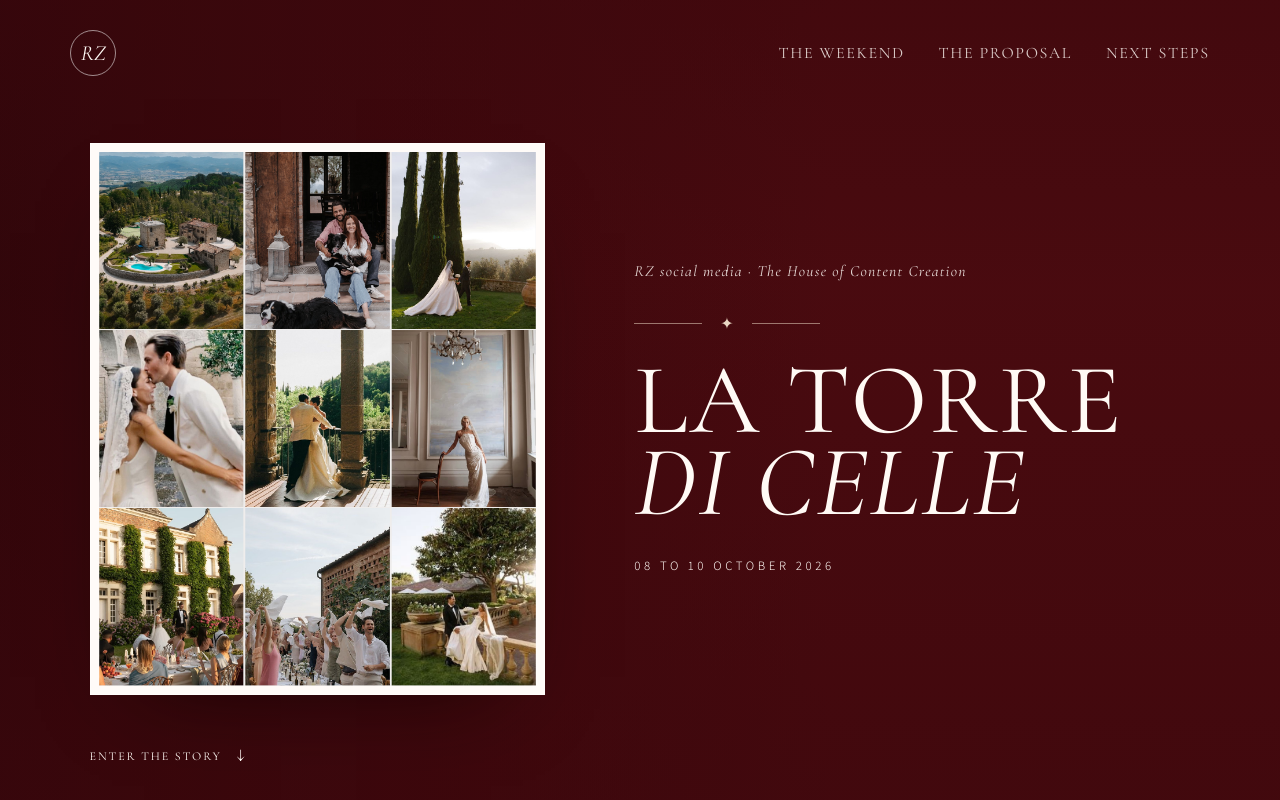
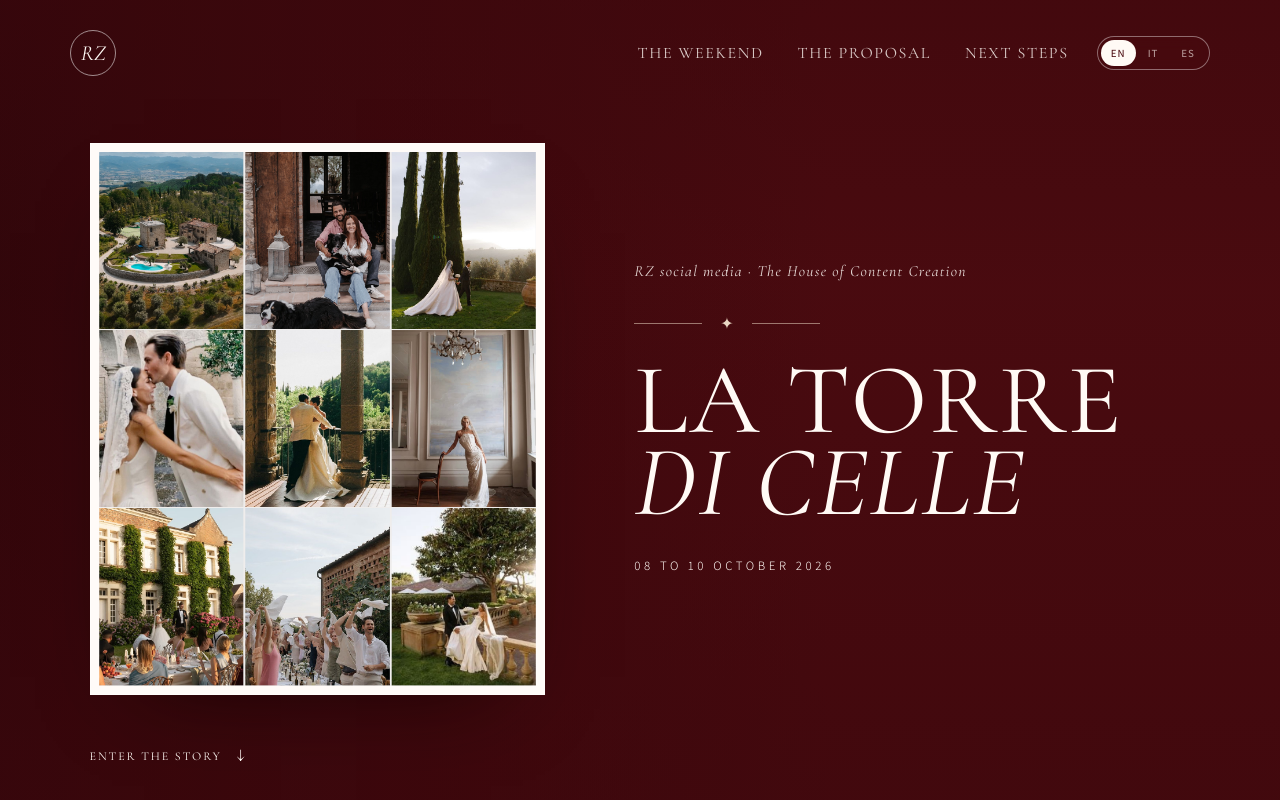
Before and after one commit to rz-social-media/price-proposal-tuscany, a Next.js app: page / in a window 1280 px wide. Shown: the top 800 px of the page. Built offline with nearby package versions, Linux system fonts and the light colour scheme.

Commit message:
Add Italian and Spanish translations

```diff
--- a/app/globals.css
+++ b/app/globals.css
@@ -83,3 +83,10 @@
 .hero h1{font-size:clamp(4.8rem,7.8vw,8.2rem);line-height:.82;text-align:left}
 .hero-date{margin-top:32px}
 @media(max-width:900px){.hero{height:auto;min-height:920px}.hero-content{grid-template-columns:1fr;grid-template-rows:auto auto;justify-items:center;gap:34px;padding:118px 7vw 90px;text-align:center}.hero-copy{grid-column:1;grid-row:1;align-items:center;text-align:center}.hero-board{grid-column:1;grid-row:2;width:min(72vw,360px)}.hero h1{font-size:clamp(4rem,16vw,6.2rem);text-align:center}.hero .keyline{margin:20px auto 15px}.hero-date{margin-top:22px}.scroll-cue{display:none}}
+
+.nav-right{display:flex;align-items:center;gap:28px}
+.language-switcher{display:flex;align-items:center;border:1px solid #fff6;border-radius:999px;padding:3px;background:#4b0b1066;backdrop-filter:blur(8px)}
+.language-switcher button{appearance:none;border:0;background:transparent;color:var(--white);font-family:var(--sans);font-size:.68rem;font-weight:500;letter-spacing:.1em;line-height:1;min-width:35px;padding:8px 9px;border-radius:999px;cursor:pointer;opacity:.62;transition:background .25s,opacity .25s}
+.language-switcher button:hover{opacity:1}
+.language-switcher button.active{background:var(--white);color:var(--deep);opacity:1}
+@media(max-width:800px){.nav{justify-content:flex-end;padding:24px 6vw}.nav-mark{display:none}.nav-right{gap:0}.language-switcher button{min-width:34px;padding:8px}.hero-content{padding-top:88px}}
--- a/app/page.tsx
+++ b/app/page.tsx
@@ -1,36 +1,214 @@
-import type { Metadata } from "next";
+"use client";
 
-export const metadata: Metadata = {
-  title: "La Torre di Celle | Content Partnership Proposal",
-  description:
-    "A cinematic content proposal for La Torre di Celle, Tuscany, October 8 to 10, 2026.",
+import { useEffect, useState } from "react";
+
+type Language = "en" | "it" | "es";
+type PackageCopy = {
+  title: string;
+  coverageLabel: string;
+  coverage: string;
+  includesLabel: string;
+  items: readonly string[];
+  note: string;
 };
 
 const publicBasePath = process.env.NEXT_PUBLIC_BASE_PATH ?? "";
 const asset = (path: string) => `${publicBasePath}${path}`;
 
-const days = [
-  {
-    number: "01",
-    date: "Thursday · October 8",
-    title: "Pasta, hands in the dough",
-    image: "/images/pasta-workshop.jpg",
+const translations = {
+  en: {
+    nav: ["The weekend", "The proposal", "Next steps"],
+    languageLabel: "Choose language",
+    brandLine: "RZ social media · The House of Content Creation",
+    date: "08 TO 10 OCTOBER 2026",
+    enter: "Enter the story",
+    introEyebrow: "A beautiful beginning",
+    introTitle: ["One weekend.", "Many stories."],
+    introLead: "La Torre di Celle is more than a venue. It is a world where food, landscape, hospitality and celebration naturally become content people want to save.",
+    introBody: "This proposal is designed to turn your own wedding weekend into a living content library: personal memories for you, a refined visual identity for the venue, and a clear example of what future couples can experience here.",
+    weekendEyebrow: "The wedding weekend",
+    weekendTitle: ["Three days,", "one visual language."],
+    days: [
+      { date: "Thursday · October 8", title: "Pasta, hands in the dough" },
+      { date: "Friday · October 9", title: "Fire, flour & celebration" },
+      { date: "Saturday · October 10", title: "The wedding day" },
+    ],
+    priceTitle: "PRICE LIST",
+    weddingPackage: {
+      title: "Wedding Weekend",
+      coverageLabel: "Coverage:",
+      coverage: "Three days",
+      includesLabel: "Package includes:",
+      items: [
+        "Live Instagram account management, including real-time Stories and feed posts",
+        "Unlimited edited still photography across the full weekend",
+        "Two short Thursday Reels: one featuring the venue, landscape and guest arrivals, and one featuring the pasta workshop",
+        "Two Friday Reels: one showing a morning and day at the venue, and one featuring the pizza evening",
+        "Three wedding-day Reels shaped around the day, including the Vespa arrival, getting ready, ceremony and dinner",
+        "One highlight Reel bringing all three days together",
+        "Professional cinema cameras, vintage cameras and drone footage",
+      ],
+      note: "October 8 to 10, 2026",
+    },
+    partnerPackage: {
+      title: "Partner Shoot",
+      coverageLabel: "Coverage:",
+      coverage: "Tailored to each event",
+      includesLabel: "Package includes:",
+      items: [
+        "A tailored RZ content package for each couple",
+        "Pricing based on the event and selected package",
+        "Final scope agreed in coordination with La Torre",
+        "20% commission for La Torre on every confirmed booking",
+      ],
+      note: "Final pricing coordinated with La Torre",
+    },
+    nextEyebrow: "The next chapter",
+    nextTitle: ["Let’s make October", "the beginning."],
+    nextBody: "The wedding is already going to be extraordinary. Our role is to make sure its energy, beauty and possibility continue long after the weekend ends.",
+    footer: "Content creation · Social media · Wedding stories",
   },
-  {
-    number: "02",
-    date: "Friday · October 9",
-    title: "Fire, flour & celebration",
-    image: "/images/pizza-evening.jpg",
+  it: {
+    nav: ["Il weekend", "La proposta", "Prossimi passi"],
+    languageLabel: "Scegli la lingua",
+    brandLine: "RZ social media · La casa della creazione di contenuti",
+    date: "DALL'8 AL 10 OTTOBRE 2026",
+    enter: "Entra nella storia",
+    introEyebrow: "Un bellissimo inizio",
+    introTitle: ["Un fine settimana.", "Tante storie."],
+    introLead: "La Torre di Celle è molto più di una location. È un mondo in cui cucina, paesaggio, ospitalità e festa si trasformano naturalmente in contenuti che viene voglia di salvare.",
+    introBody: "Questa proposta nasce per trasformare il vostro weekend di nozze in una libreria di contenuti viva: ricordi personali per voi, un'identità visiva raffinata per la location e un esempio concreto di ciò che le future coppie potranno vivere qui.",
+    weekendEyebrow: "Il weekend di nozze",
+    weekendTitle: ["Tre giorni,", "un solo linguaggio visivo."],
+    days: [
+      { date: "Giovedì · 8 ottobre", title: "Pasta, le mani in pasta" },
+      { date: "Venerdì · 9 ottobre", title: "Fuoco, farina e festa" },
+      { date: "Sabato · 10 ottobre", title: "Il giorno delle nozze" },
+    ],
+    priceTitle: "LISTINO PREZZI",
+    weddingPackage: {
+      title: "Weekend di nozze",
+      coverageLabel: "Copertura:",
+      coverage: "Tre giorni",
+      includesLabel: "Il pacchetto comprende:",
+      items: [
+        "Gestione live dell'account Instagram, con pubblicazione in tempo reale di Storie e post nel feed",
+        "Fotografie editate senza limiti per l'intero weekend",
+        "Due Reel brevi il giovedì: uno dedicato alla location, al paesaggio e all'arrivo degli ospiti, e uno dedicato al laboratorio di pasta",
+        "Due Reel il venerdì: uno dedicato alla mattina e alla giornata nella location, e uno dedicato alla serata pizza",
+        "Tre Reel il giorno delle nozze, costruiti sui momenti della giornata, tra cui l'arrivo in Vespa, i preparativi, la cerimonia e la cena",
+        "Un Reel highlight che riunisce il racconto di tutti e tre i giorni",
+        "Videocamere professionali, videocamere vintage e riprese con drone",
+      ],
+      note: "Dall'8 al 10 ottobre 2026",
+    },
+    partnerPackage: {
+      title: "Servizio Partner",
+      coverageLabel: "Copertura:",
+      coverage: "Su misura per ogni evento",
+      includesLabel: "Il pacchetto comprende:",
+      items: [
+        "Un pacchetto di contenuti RZ personalizzato per ogni coppia",
+        "Prezzo definito in base all'evento e al pacchetto selezionato",
+        "Contenuti e modalità finali concordati insieme a La Torre",
+        "Commissione del 20% a La Torre per ogni prenotazione confermata",
+      ],
+      note: "Prezzo finale concordato insieme a La Torre",
+    },
+    nextEyebrow: "Il prossimo capitolo",
+    nextTitle: ["Facciamo di ottobre", "l'inizio."],
+    nextBody: "Il matrimonio sarà già straordinario. Il nostro ruolo è fare in modo che la sua energia, la sua bellezza e tutte le sue possibilità continuino a vivere ben oltre la fine del weekend.",
+    footer: "Creazione di contenuti · Social media · Storie di matrimonio",
   },
-  {
-    number: "03",
-    date: "Saturday · October 10",
-    title: "The wedding day",
-    image: "/images/wedding-day.jpg",
+  es: {
+    nav: ["El fin de semana", "La propuesta", "Próximos pasos"],
+    languageLabel: "Elegir idioma",
+    brandLine: "RZ social media · La casa de la creación de contenido",
+    date: "DEL 8 AL 10 DE OCTUBRE DE 2026",
+    enter: "Entra en la historia",
+    introEyebrow: "Un comienzo precioso",
+    introTitle: ["Un fin de semana.", "Muchas historias."],
+    introLead: "La Torre di Celle es mucho más que un espacio para eventos. Es un mundo donde la gastronomía, el paisaje, la hospitalidad y la celebración se convierten de forma natural en contenido que apetece guardar.",
+    introBody: "Esta propuesta está pensada para convertir vuestro fin de semana de boda en una biblioteca de contenido viva: recuerdos personales para vosotros, una identidad visual refinada para el espacio y un ejemplo claro de lo que las futuras parejas podrán vivir aquí.",
+    weekendEyebrow: "El fin de semana de boda",
+    weekendTitle: ["Tres días,", "un solo lenguaje visual."],
+    days: [
+      { date: "Jueves · 8 de octubre", title: "Pasta, manos en la masa" },
+      { date: "Viernes · 9 de octubre", title: "Fuego, harina y celebración" },
+      { date: "Sábado · 10 de octubre", title: "El día de la boda" },
+    ],
+    priceTitle: "LISTA DE PRECIOS",
+    weddingPackage: {
+      title: "Fin de semana de boda",
+      coverageLabel: "Cobertura:",
+      coverage: "Tres días",
+      includesLabel: "El paquete incluye:",
+      items: [
+        "Gestión en directo de la cuenta de Instagram, incluida la publicación de Stories y posts en el feed en tiempo real",
+        "Fotografías editadas sin límite durante todo el fin de semana",
+        "Dos Reels cortos el jueves: uno sobre el espacio, el paisaje y la llegada de los invitados, y otro sobre el taller de pasta",
+        "Dos Reels el viernes: uno sobre la mañana y el día en el espacio, y otro sobre la noche de pizza",
+        "Tres Reels el día de la boda, creados en torno a los momentos de la jornada, como la llegada en Vespa, los preparativos, la ceremonia y la cena",
+        "Un Reel destacado que reúne la historia de los tres días",
+        "Cámaras de cine profesionales, cámaras vintage y tomas con dron",
+      ],
+      note: "Del 8 al 10 de octubre de 2026",
+    },
+    partnerPackage: {
+      title: "Servicio para partners",
+      coverageLabel: "Cobertura:",
+      coverage: "Adaptada a cada evento",
+      includesLabel: "El paquete incluye:",
+      items: [
+        "Un paquete de contenido RZ personalizado para cada pareja",
+        "Precio definido según el evento y el paquete seleccionado",
+        "Alcance final acordado en coordinación con La Torre",
+        "Comisión del 20% para La Torre por cada reserva confirmada",
+      ],
+      note: "Precio final coordinado con La Torre",
+    },
+    nextEyebrow: "El próximo capítulo",
+    nextTitle: ["Hagamos de octubre", "el comienzo."],
+    nextBody: "La boda ya va a ser extraordinaria. Nuestro papel es conseguir que su energía, su belleza y todo su potencial perduren mucho después de que termine el fin de semana.",
+    footer: "Creación de contenido · Redes sociales · Historias de boda",
   },
+} as const;
+
+const dayImages = [
+  "/images/pasta-workshop.jpg",
+  "/images/pizza-evening.jpg",
+  "/images/wedding-day.jpg",
 ];
 
 export default function Home() {
+  const [language, setLanguage] = useState<Language>("en");
+  const copy = translations[language];
+
+  useEffect(() => {
+    document.documentElement.lang = language;
+  }, [language]);
+
+  const renderPackage = (
+    packageCopy: PackageCopy,
+    price: string,
+  ) => (
+    <article className="card">
+      <img className="crest" src={asset("/images/key-burgundy.png")} alt="" loading="lazy" decoding="async" />
+      <div className="pkg-en">{packageCopy.title}</div>
+      <div className="amount"><span className="now"><small>€</small>{price}</span></div>
+      <ul className="package-summary">
+        <li><b>{packageCopy.coverageLabel}</b> {packageCopy.coverage}</li>
+        <li><b>{packageCopy.includesLabel}</b></li>
+      </ul>
+      <div className="package-detail">
+        <ul className="package-lines">
+          {packageCopy.items.map((item) => <li key={item}>{item}</li>)}
+        </ul>
+      </div>
+      <div className="option-coverage">{packageCopy.note}</div>
+    </article>
+  );
+
   return (
     <main>
       <header className="hero" id="top">
@@ -38,49 +216,58 @@ export default function Home() {
         <div className="hero-shade" />
         <nav className="nav">
           <a className="nav-mark" href="#top" aria-label="Back to top">RZ</a>
-          <div className="nav-links">
-            <a href="#weekend">The weekend</a>
-            <a href="#proposal">The proposal</a>
-            <a href="#next-steps">Next steps</a>
+          <div className="nav-right">
+            <div className="nav-links">
+              <a href="#weekend">{copy.nav[0]}</a>
+              <a href="#proposal">{copy.nav[1]}</a>
+              <a href="#next-steps">{copy.nav[2]}</a>
+            </div>
+            <div className="language-switcher" role="group" aria-label={copy.languageLabel}>
+              {(["en", "it", "es"] as Language[]).map((code) => (
+                <button key={code} type="button" className={language === code ? "active" : ""} onClick={() => setLanguage(code)} aria-pressed={language === code}>
+                  {code.toUpperCase()}
+                </button>
+              ))}
+            </div>
           </div>
         </nav>
         <div className="hero-content">
           <div className="hero-copy">
-          <p className="kicker">RZ social media · The House of Content Creation</p>
-          <div className="keyline" aria-hidden="true"><span>✦</span></div>
-          <h1>La Torre<br /><em>di Celle</em></h1>
-          <p className="hero-date">08 TO 10 OCTOBER 2026</p>
+            <p className="kicker">{copy.brandLine}</p>
+            <div className="keyline" aria-hidden="true"><span>✦</span></div>
+            <h1>La Torre<br /><em>di Celle</em></h1>
+            <p className="hero-date">{copy.date}</p>
           </div>
           <figure className="hero-board"><img src={asset("/images/vision-board.png")} alt="La Torre di Celle Tuscan wedding vision board" /></figure>
-          <a className="scroll-cue" href="#intro">Enter the story <span>↓</span></a>
+          <a className="scroll-cue" href="#intro">{copy.enter} <span>↓</span></a>
         </div>
       </header>
 
       <section className="intro dark" id="intro">
         <div className="section-grid intro-grid">
           <div>
-            <p className="eyebrow">A beautiful beginning</p>
-            <h2>One weekend.<br /><span>Many stories.</span></h2>
+            <p className="eyebrow">{copy.introEyebrow}</p>
+            <h2>{copy.introTitle[0]}<br /><span>{copy.introTitle[1]}</span></h2>
           </div>
           <div className="intro-copy">
-            <p className="lead">La Torre di Celle is more than a venue. It is a world where food, landscape, hospitality and celebration naturally become content people want to save.</p>
-            <p>This proposal is designed to turn your own wedding weekend into a living content library: personal memories for you, a refined visual identity for the venue, and a clear example of what future couples can experience here.</p>
+            <p className="lead">{copy.introLead}</p>
+            <p>{copy.introBody}</p>
           </div>
         </div>
       </section>
 
       <section className="weekend" id="weekend">
         <div className="section-heading">
-          <p className="eyebrow">The wedding weekend</p>
-          <h2>Three days,<br />one visual language.</h2>
+          <p className="eyebrow">{copy.weekendEyebrow}</p>
+          <h2>{copy.weekendTitle[0]}<br />{copy.weekendTitle[1]}</h2>
         </div>
         <div className="day-grid">
-          {days.map((day) => (
-            <article className="day-card" key={day.number}>
-              <div className="day-image" style={{ backgroundImage: `url(${asset(day.image)})` }} />
+          {copy.days.map((day, index) => (
+            <article className="day-card" key={day.date}>
+              <div className="day-image" style={{ backgroundImage: `url(${asset(dayImages[index])})` }} />
               <div className="day-overlay" />
               <div className="day-card-content">
-                <span className="day-number">{day.number}</span>
+                <span className="day-number">0{index + 1}</span>
                 <p className="day-date">{day.date}</p>
                 <h3>{day.title}</h3>
               </div>
@@ -91,59 +278,22 @@ export default function Home() {
 
       <section className="price-section" id="proposal">
         <div className="price-head">
-          <h2>PRICE LIST</h2>
+          <h2>{copy.priceTitle}</h2>
           <div className="ornament" aria-hidden="true"><i /></div>
         </div>
         <div className="cards">
-          <article className="card">
-            <img className="crest" src={asset("/images/key-burgundy.png")} alt="" loading="lazy" decoding="async" />
-            <div className="pkg-en">Wedding Weekend</div>
-            <div className="amount"><span className="now"><small>€</small>2,000</span></div>
-            <ul className="package-summary">
-              <li><b>Coverage:</b> Three days</li>
-              <li><b>Package includes:</b></li>
-            </ul>
-            <div className="package-detail">
-              <ul className="package-lines">
-                <li>Live Instagram account management, including real-time Stories and feed posts</li>
-                <li>Unlimited edited still photography across the full weekend</li>
-                <li>Two short Thursday Reels: one featuring the venue, landscape and guest arrivals, and one featuring the pasta workshop</li>
-                <li>Two Friday Reels: one showing a morning and day at the venue, and one featuring the pizza evening</li>
-                <li>Three wedding-day Reels shaped around the day, including the Vespa arrival, getting ready, ceremony and dinner</li>
-                <li>One highlight Reel bringing all three days together</li>
-                <li>Professional cinema cameras, vintage cameras and drone footage</li>
-              </ul>
-            </div>
-            <div className="option-coverage">October 8 to 10, 2026</div>
-          </article>
-          <article className="card">
-            <img className="crest" src={asset("/images/key-burgundy.png")} alt="" loading="lazy" decoding="async" />
-            <div className="pkg-en">Partner Shoot</div>
-            <div className="amount"><span className="now"><small>€</small>1,500 to 3,000</span></div>
-            <ul className="package-summary">
-              <li><b>Coverage:</b> Tailored to each event</li>
-              <li><b>Package includes:</b></li>
-            </ul>
-            <div className="package-detail">
-              <ul className="package-lines">
-                <li>A tailored RZ content package for each couple</li>
-                <li>Pricing based on the event and selected package</li>
-                <li>Final scope agreed in coordination with La Torre</li>
-                <li>20% commission for La Torre on every confirmed booking</li>
-              </ul>
-            </div>
-            <div className="option-coverage">Final pricing coordinated with La Torre</div>
-          </article>
+          {renderPackage(copy.weddingPackage, "2,000")}
+          {renderPackage(copy.partnerPackage, "1,500 to 3,000")}
         </div>
       </section>
 
       <section className="next-steps" id="next-steps">
-        <p className="eyebrow">The next chapter</p>
-        <h2>Let’s make October<br /><em>the beginning.</em></h2>
-        <p className="next-copy">The wedding is already going to be extraordinary. Our role is to make sure its energy, beauty and possibility continue long after the weekend ends.</p>
+        <p className="eyebrow">{copy.nextEyebrow}</p>
+        <h2>{copy.nextTitle[0]}<br /><em>{copy.nextTitle[1]}</em></h2>
+        <p className="next-copy">{copy.nextBody}</p>
       </section>
 
-      <footer><span>RZ / LA TORRE DI CELLE</span><span>Content creation · Social media · Wedding stories</span></footer>
+      <footer><span>RZ / LA TORRE DI CELLE</span><span>{copy.footer}</span></footer>
     </main>
   );
 }
```
Also changed, not shown: 17 other files (tests, documents, lock files or other folders).
